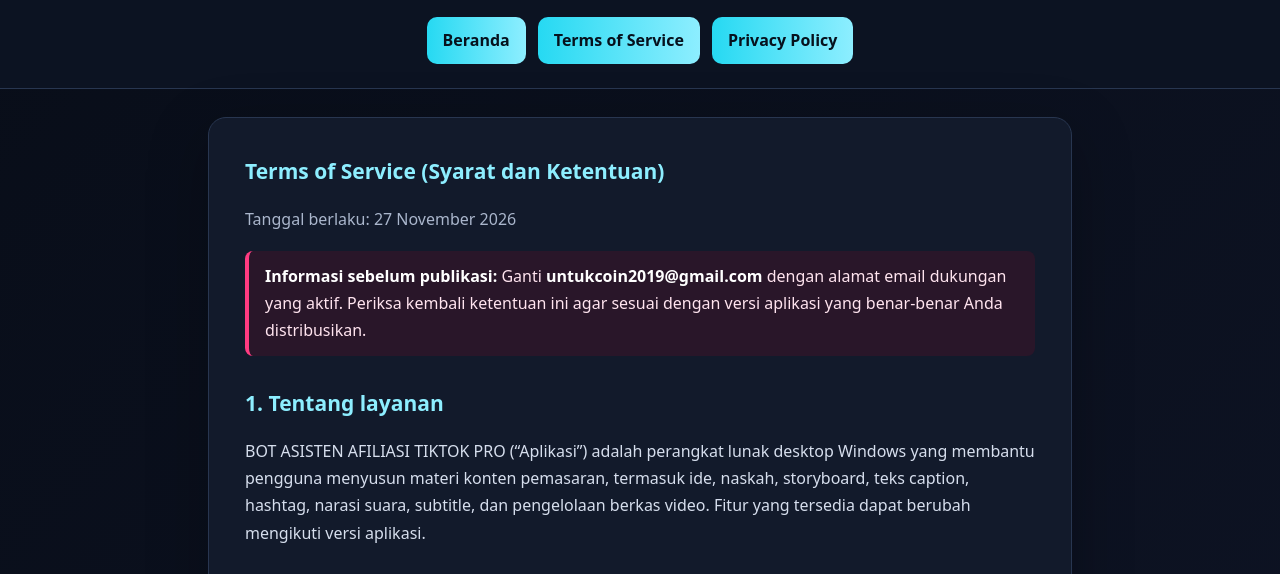
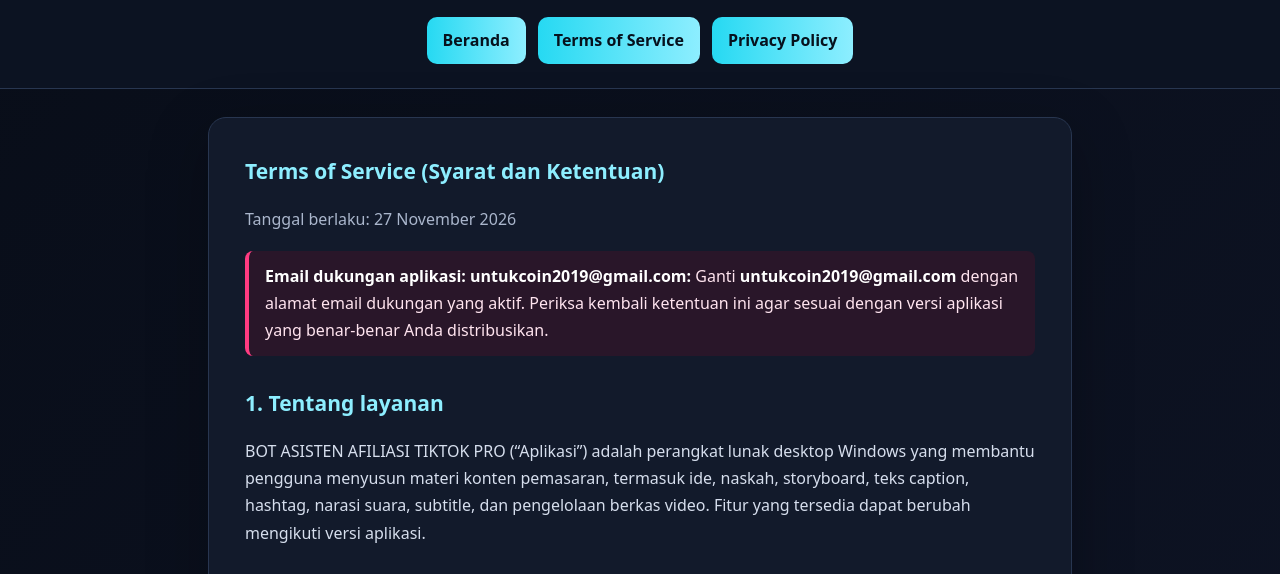
Before and after one commit to muamar-19887/bot-asisten-tiktok, a plain HTML site: page terms.html in a window 1280 px wide. Shown: the part 212-786 px from the top of the page. Drawn offline with Linux system fonts and the light colour scheme.

Commit message:
Update terms.html

```diff
--- a/terms.html
+++ b/terms.html
@@ -18,7 +18,7 @@ a{color:#7feaff}strong{color:white}
 <nav><a href="index.html">Beranda</a><a href="terms.html">Terms of Service</a><a href="privacy.html">Privacy Policy</a></nav></header>
 <main><article class="card">
 <h2>Terms of Service (Syarat dan Ketentuan)</h2><p class="date">Tanggal berlaku: 27 November 2026</p>
-<div class="notice"><strong>Informasi sebelum publikasi:</strong> Ganti <strong>untukcoin2019@gmail.com</strong> dengan alamat email dukungan yang aktif. Periksa kembali ketentuan ini agar sesuai dengan versi aplikasi yang benar-benar Anda distribusikan.</div>
+<div class="notice"><strong>Email dukungan aplikasi: untukcoin2019@gmail.com:</strong> Ganti <strong>untukcoin2019@gmail.com</strong> dengan alamat email dukungan yang aktif. Periksa kembali ketentuan ini agar sesuai dengan versi aplikasi yang benar-benar Anda distribusikan.</div>
 <h2>1. Tentang layanan</h2><p>BOT ASISTEN AFILIASI TIKTOK PRO (“Aplikasi”) adalah perangkat lunak desktop Windows yang membantu pengguna menyusun materi konten pemasaran, termasuk ide, naskah, storyboard, teks caption, hashtag, narasi suara, subtitle, dan pengelolaan berkas video. Fitur yang tersedia dapat berubah mengikuti versi aplikasi.</p>
 <h2>2. Kelayakan dan akun</h2><p>Anda bertanggung jawab atas perangkat, akun pihak ketiga, serta kredensial API yang Anda gunakan. Anda harus mematuhi ketentuan layanan dari TikTok, OpenAI, Runway, dan penyedia lain yang Anda hubungkan. Jangan menggunakan Aplikasi untuk aktivitas ilegal, spam, penipuan, pelanggaran hak cipta, atau pelanggaran kebijakan platform.</p>
 <h2>3. Integrasi pihak ketiga</h2><p>Integrasi dengan TikTok atau TikTok Shop hanya dapat digunakan apabila fitur tersebut tersedia, dikonfigurasi dengan benar, dan memperoleh izin/akses yang disyaratkan oleh penyedia. Pembuatan aplikasi Developer tidak otomatis memberikan akses ke semua API, data Affiliate, data Seller, atau kemampuan publikasi. Aplikasi ini tidak menjamin persetujuan TikTok.</p>
```
